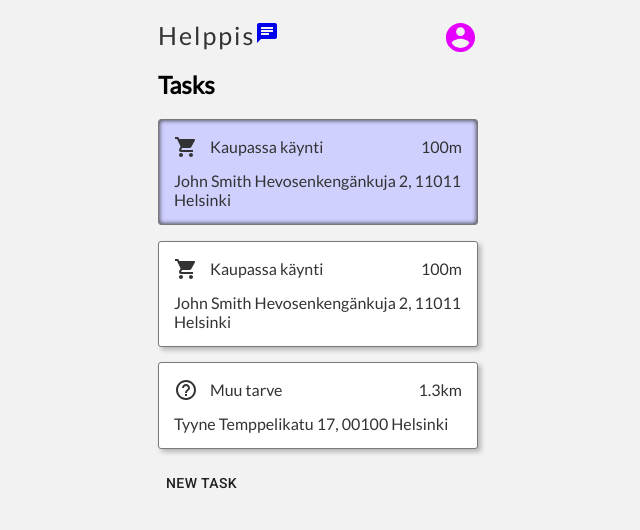
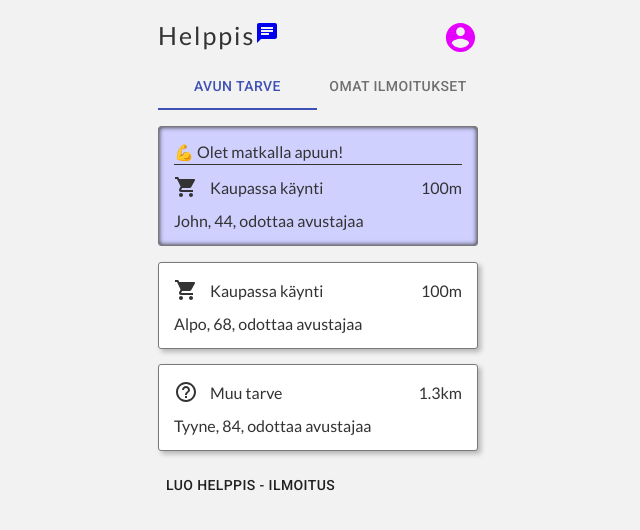
Before and after one commit to kclassic/helppis, a React (Create React App) app: page /home in a window 1280 px wide. Shown: the top 530 px of the page, without its empty margins (322-962 px from the left). Built offline with nearby package versions, Linux system fonts and the light colour scheme.

Commit message:
Tabs in homepage and created tasks view

```diff
--- a/src/App.js
+++ b/src/App.js
@@ -31,6 +31,10 @@ const InnerContainer = styled(Box)`
   padding: 20px;
 `;
 
+const Header = styled(Box)`
+  padding-bottom: 12px;
+`;
+
 const MainTitle = styled(Link)`
   color: #333;
   font-size: 25px;
@@ -60,10 +64,29 @@ class App extends React.Component {
           }
         ]
       },
+      createdTasks: [
+        {
+          id: 0,
+          owner: {
+            name: "Great Tyyne",
+            age: "95"
+          },
+          created: new Date(),
+          type: {
+            type: "store",
+            items: ["milk", "bread", "beer"]
+          },
+          location: "Iso-mumminkatu 2",
+          status: "open"
+        }
+      ],
       activeTasks: [
         {
           id: 0,
-          owner: "John Smith",
+          owner: {
+            name: "John",
+            age: "44"
+          },
           created: new Date(),
           type: {
             type: "store",
@@ -76,7 +99,10 @@ class App extends React.Component {
       tasks: [
         {
           id: 0,
-          owner: "John Smith",
+          owner: {
+            name: "John",
+            age: "44"
+          },
           created: new Date(),
           type: {
             type: "store",
@@ -87,7 +113,10 @@ class App extends React.Component {
         },
         {
           id: 1,
-          owner: "John Smith",
+          owner: {
+            name: "Alpo",
+            age: "68"
+          },
           created: new Date(),
           type: {
             type: "store",
@@ -98,7 +127,10 @@ class App extends React.Component {
         },
         {
           id: 2,
-          owner: "Tyyne",
+          owner: {
+            name: "Tyyne",
+            age: "84"
+          },
           created: new Date(),
           type: {
             type: "apotechary",
@@ -118,7 +150,7 @@ class App extends React.Component {
         <InnerContainer>
           <AppContext.Provider value={this.state}>
             <Router>
-              <div>
+              <Header>
                 <MainTitle to="/home">
                   <span>Helppis</span>
                 </MainTitle>
@@ -133,7 +165,7 @@ class App extends React.Component {
                     />
                   </Link>
                 </div>
-              </div>
+              </Header>
               <Switch>
                 <Route path="/profile">
                   <AppContext.Consumer>
@@ -142,11 +174,12 @@ class App extends React.Component {
                 </Route>
                 <Route path="/home">
                   <AppContext.Consumer>
-                    {({ tasks, activeTasks, addTask }) => (
+                    {({ tasks, activeTasks, addTask, createdTasks }) => (
                       <MainPage
                         tasks={tasks}
                         addTask={addTask}
                         activeTasks={activeTasks}
+                        createdTasks={createdTasks}
                       />
                     )}
                   </AppContext.Consumer>
--- a/src/MainPage.jsx
+++ b/src/MainPage.jsx
@@ -1,19 +1,42 @@
 import React from "react";
-import { Switch, Route, Link, useRouteMatch } from "react-router-dom";
+import { Switch, Route, Link, useRouteMatch, Redirect } from "react-router-dom";
 import styled from "styled-components";
 import Button from "./components/BasicButton";
 import TaskPage from "./TaskPage";
 import TaskCard from "./TaskCard";
+import Tabs from "@material-ui/core/Tabs";
+import Tab from "@material-ui/core/Tab";
+import Box from "@material-ui/core/Box";
 
 const TaskList = styled("ul")`
   list-style: none;
   padding-inline-start: 0;
 `;
 
-const NewTaskButton = styled(Button)``;
+function TabPanel(props) {
+  const { children, value, index, ...other } = props;
 
-const MainPage = ({ tasks, activeTasks }) => {
+  return (
+    <div
+      role="tabpanel"
+      hidden={value !== index}
+      id={`simple-tabpanel-${index}`}
+      aria-labelledby={`simple-tab-${index}`}
+      {...other}
+    >
+      {value === index && <Box>{children}</Box>}
+    </div>
+  );
+}
+
+const MainPage = ({ tasks, activeTasks, createdTasks }) => {
   let { url, path } = useRouteMatch();
+
+  const [value, setValue] = React.useState(0);
+  const handleChange = (_, newValue) => {
+    setValue(newValue);
+  };
+
   return (
     <div>
       <Switch>
@@ -21,7 +44,17 @@ const MainPage = ({ tasks, activeTasks }) => {
           <TaskPage tasks={tasks} />
         </Route>
         <Route path={path}>
-          <h2>Tasks</h2>
+          <Tabs
+            value={value}
+            onChange={handleChange}
+            indicatorColor="primary"
+            textColor="primary"
+            centered
+          >
+            <Tab label="Avun tarve" />
+            <Tab label="Omat ilmoitukset" />
+          </Tabs>
+          <TabPanel value={value} index={0}>
             <TaskList>
               {activeTasks.map((task, idx) => (
                 <li key={idx}>
@@ -42,8 +75,22 @@ const MainPage = ({ tasks, activeTasks }) => {
                   </li>
                 ))}
             </TaskList>
+          </TabPanel>
+          <TabPanel value={value} index={1}>
+            <TaskList>
+              {createdTasks
+                .filter(t => t.status === "open")
+                .map((task, idx) => (
+                  <li key={idx}>
+                    <Link to={`${url}/${task.id}`}>
+                      <TaskCard task={task} />
+                    </Link>
+                  </li>
+                ))}
+            </TaskList>
+          </TabPanel>
           <Link to={`/addtask`}>
-            <Button>New task</Button>
+            <Button>Luo Helppis - ilmoitus</Button>
           </Link>
         </Route>
       </Switch>
--- a/src/TaskCard.jsx
+++ b/src/TaskCard.jsx
@@ -33,6 +33,20 @@ const TaskCard = ({ task, active }) => {
   if (!task) return null;
   return (
     <CardContainer active={active}>
+      {active ? (
+        <div
+          style={{
+            paddingBottom: "2px",
+            marginBottom: "10px",
+            borderBottom: "1px solid #333"
+          }}
+        >
+          <span role="img" aria-label="strongness">
+            💪
+          </span>{" "}
+          Olet matkalla apuun!
+        </div>
+      ) : null}
       <IconContainer>
         {task.type.type === "store" ? (
           <>
@@ -49,7 +63,7 @@ const TaskCard = ({ task, active }) => {
         )}
       </IconContainer>
       <span>
-        {task.owner} {task.location}
+        {task.owner.name}, {task.owner.age}, odottaa avustajaa
       </span>
     </CardContainer>
   );
--- a/src/TaskPage.jsx
+++ b/src/TaskPage.jsx
@@ -13,7 +13,7 @@ const TaskPage = ({ tasks }) => {
       }}
     >
       <h1>
-        Get {task.type.type} for {task.owner}
+        Get {task.type.type} for {task.owner.name}
       </h1>
       <h3>Requested task ID: {task.id}</h3>
     </div>
```
Lines whose indentation alone changed are shown as unchanged.
